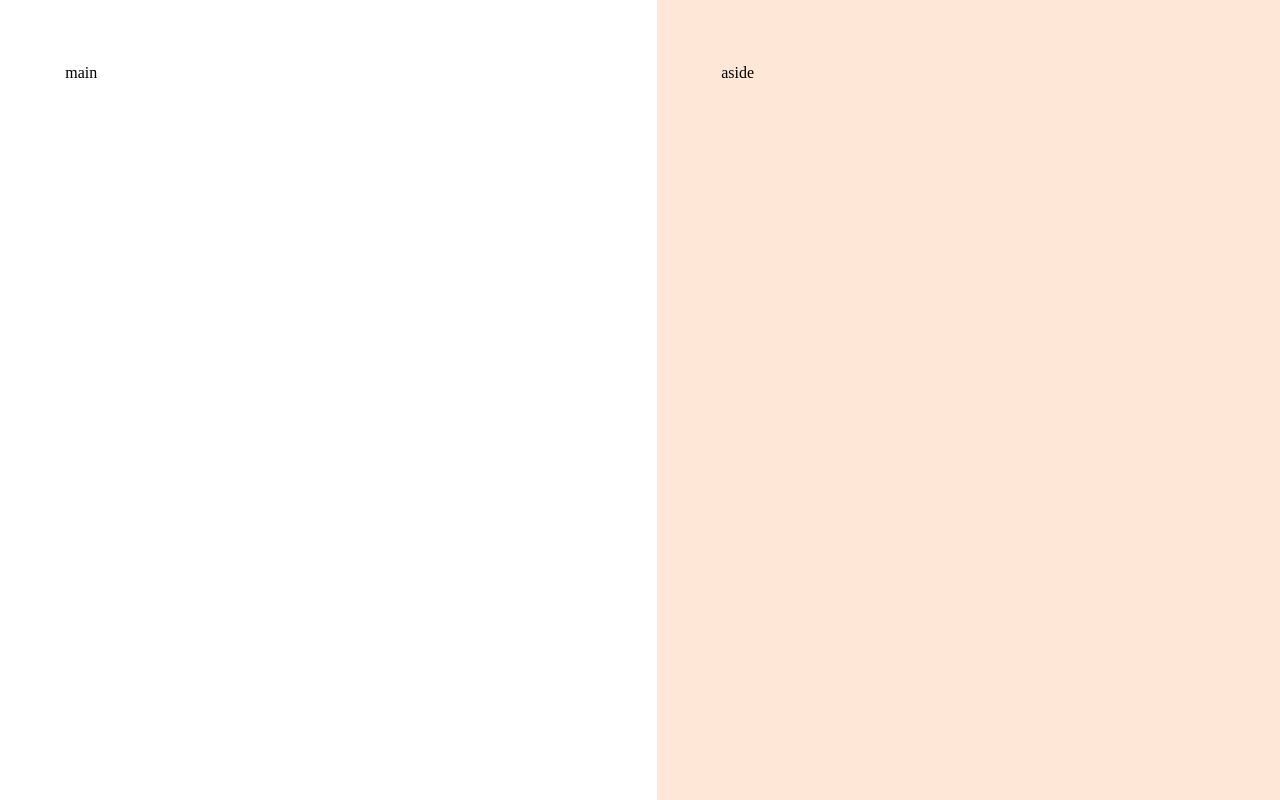
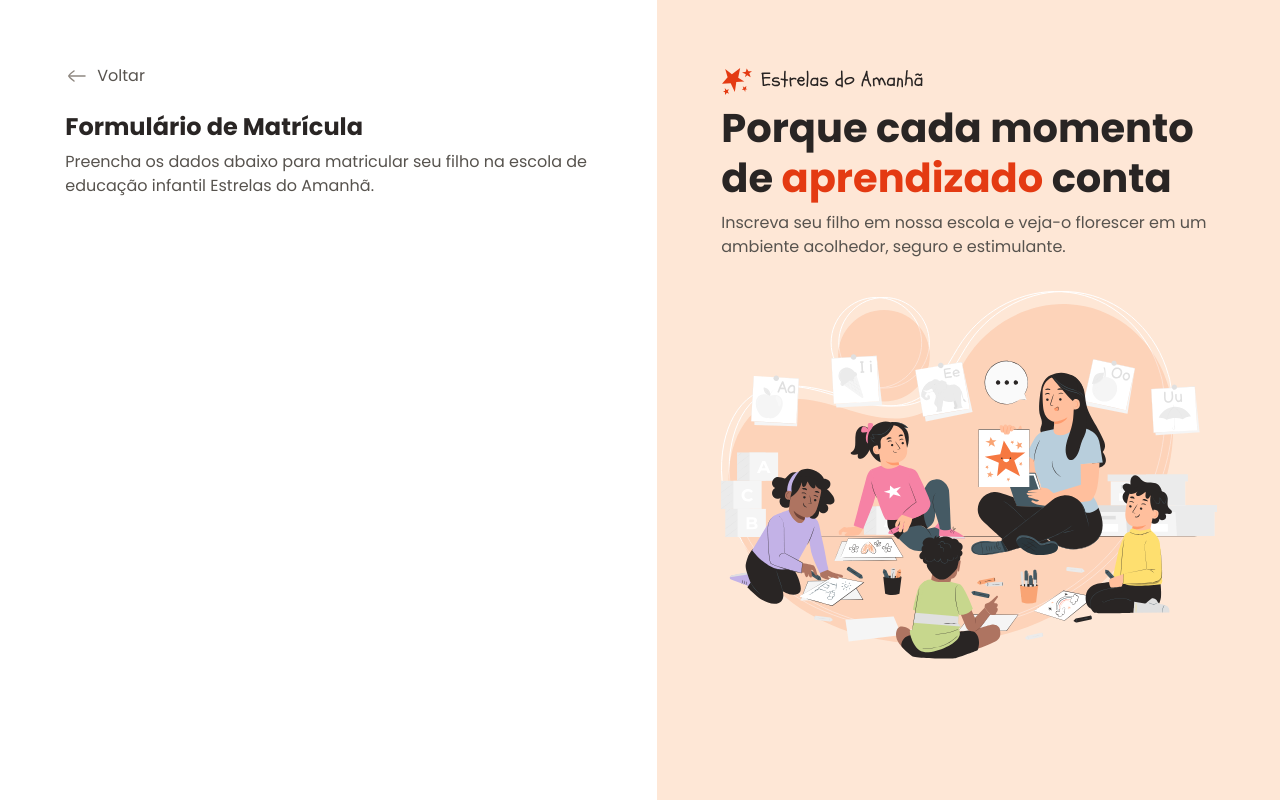
Before and after one commit to Gustavo-Souza-Lou/Formulario-de-Matricula, a plain HTML site: page index.html in a window 1280 px wide. Drawn offline with Linux system fonts and the light colour scheme; a web font is replaced by a local one.

Commit message:
aside e inicial do main

```diff
--- a/index.html
+++ b/index.html
@@ -16,10 +16,28 @@
 <body>
   <div id="app">
     <main>
-      <div class="main-container">main</div>
+      <div class="main-container">
+        <div class="back">
+          <img src="assets/icons/arrow-left-02.svg" alt="Icone de Voltar">
+          <span>Voltar</span>
+        </div>
+        <h1>Formulário de Matrícula</h1>
+        <p>
+          Preencha os dados abaixo para matricular seu filho na escola de educação infantil Estrelas do Amanhã.
+        </p>
+      </div>
     </main>
     <aside>
-      <div class="aside-container">aside</div>
+      <div class="aside-container">
+        <header>
+          <img src="assets/logo.svg" alt="Logo Estrelas do Amanhã">
+          <h2>Porque cada momento de
+            <span>aprendizado</span>
+            conta</h2>
+          <p>Inscreva seu filho em nossa escola e veja-o florescer em um ambiente acolhedor, seguro e estimulante.</p>
+        </header>
+        <img src="assets/Illustration.svg" alt="ilustração de uma professora com crianças">
+      </div>
     </aside>
   </div>
 </body>
--- a/styles/global.css
+++ b/styles/global.css
@@ -24,4 +24,16 @@
 
 body {
   overflow: hidden;
+
+  font: var(--text);
+  color: var(--text-secondary);
 }
+
+h1, h2 {
+  color: var(--text-primary);
+}
+
+img {
+  max-width: 100%;
+  height: auto;
+}
--- a/styles/layout.css
+++ b/styles/layout.css
@@ -14,6 +14,18 @@ main {
     max-width: 33rem;
     margin-left: auto;
   }
+
+  & .back {
+    display: flex;
+    align-items: center;
+    gap: .5rem;
+    margin-bottom: 1.5rem;
+  }
+
+  & h1 {
+    font: 600 1.5rem/1.25 var(--font-family);
+    margin-bottom: .5rem;
+  }
 }
 
 aside {
@@ -22,5 +34,17 @@ aside {
 
   & .aside-container {
     max-width: 31rem;
+
+    & > img {
+      margin-top: 2rem;
+    }
+  }
+
+  & h2 {
+    font: 600 2.5rem/1.25 var(--font-family);
+    margin-bottom: .5rem;
+    & span {
+      color: var(--text-highlight);
+    }
   }
 }
```
